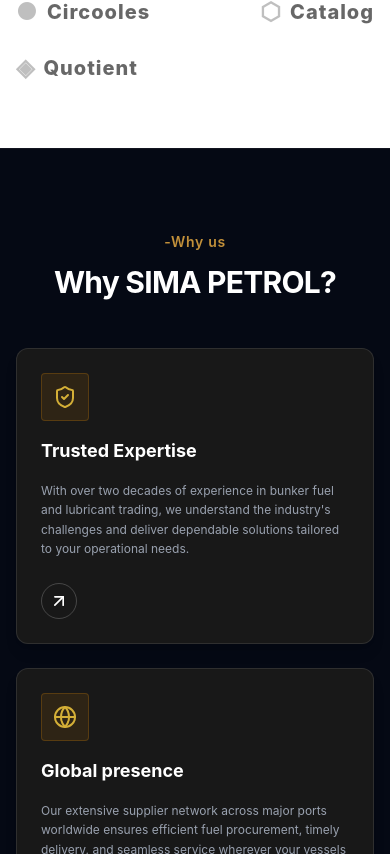
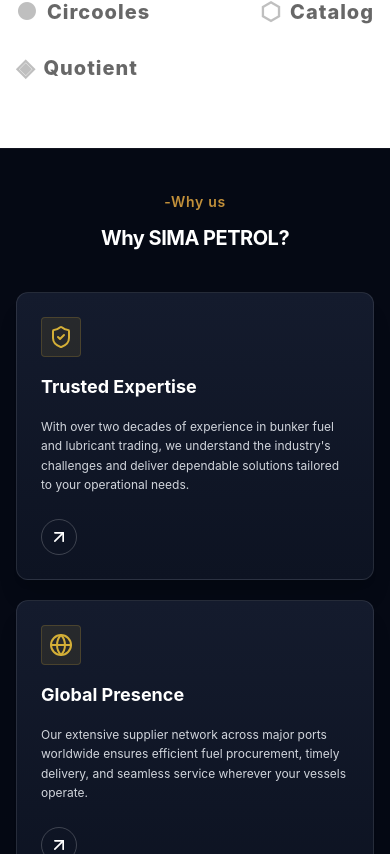
Before and after one commit to govind-anjana/sima_petrol, a React (Vite) app: page /about in a window 390 px wide. Shown: the part 5630-6484 px from the top of the page. Built offline with nearby package versions, Linux system fonts and the light colour scheme.

Commit message:
feat: Implement animated stat cards in BunkerTrading, enhance WhyUsSection with visibility effects, and update SupplySolutions header styles

```diff
--- a/src/pages/productAndServices/components/BunkerTrading.jsx
+++ b/src/pages/productAndServices/components/BunkerTrading.jsx
@@ -1,12 +1,96 @@
-import React from "react";
+import React, { useState, useEffect, useRef } from "react";
 import { Fuel, Shield, Award, Compass, Layers } from "lucide-react";
 
+const AnimatedStatCard = ({ number, suffix = "", label, rawValue, index }) => {
+  const [count, setCount] = useState(0);
+  const [isVisible, setIsVisible] = useState(false);
+  const cardRef = useRef(null);
+
+  useEffect(() => {
+    const observer = new IntersectionObserver(
+      ([entry]) => {
+        if (entry.isIntersecting) {
+          setIsVisible(true);
+        }
+      },
+      { threshold: 0.3 }
+    );
+
+    if (cardRef.current) {
+      observer.observe(cardRef.current);
+    }
+
+    return () => observer.disconnect();
+  }, []);
+
+  useEffect(() => {
+    if (!isVisible || number === undefined) return;
+
+    const duration = 2000; // ms
+    const startTime = performance.now();
+
+    const animate = (currentTime) => {
+      const elapsed = currentTime - startTime;
+      const progress = Math.min(elapsed / duration, 1);
+      // Ease out cubic
+      const easeOutCubic = 1 - Math.pow(1 - progress, 3);
+
+      setCount(Math.floor(easeOutCubic * number));
+
+      if (progress < 1) {
+        requestAnimationFrame(animate);
+      } else {
+        setCount(number);
+      }
+    };
+
+    requestAnimationFrame(animate);
+  }, [isVisible, number]);
+
+  return (
+    <div
+      ref={cardRef}
+      style={{ transitionDelay: `${index * 120}ms` }}
+      className={`bg-transparent border border-white/10 rounded-sm p-6 sm:p-8 flex flex-col justify-center items-center text-center hover:border-[#D4AF37]/60 hover:bg-white/[0.02] transition-all duration-500 group ${
+        isVisible ? "opacity-100 translate-y-0" : "opacity-0 translate-y-8"
+      }`}
+    >
+      <div className="text-2xl sm:text-3xl md:text-4xl font-extrabold text-white mb-2 tracking-tight group-hover:text-[#D4AF37] transition-colors">
+        {number !== undefined ? `${count}${suffix}` : rawValue}
+      </div>
+      <div className="text-xs sm:text-sm text-gray-400 font-medium max-w-[160px] leading-snug">
+        {label}
+      </div>
+    </div>
+  );
+};
+
 const BunkerTrading = () => {
+  const [contentVisible, setContentVisible] = useState(false);
+  const contentRef = useRef(null);
+
+  useEffect(() => {
+    const observer = new IntersectionObserver(
+      ([entry]) => {
+        if (entry.isIntersecting) {
+          setContentVisible(true);
+        }
+      },
+      { threshold: 0.2 }
+    );
+
+    if (contentRef.current) {
+      observer.observe(contentRef.current);
+    }
+
+    return () => observer.disconnect();
+  }, []);
+
   const stats = [
-    { value: "120+", label: "Ports Across Major Hubs" },
-    { value: "22+", label: "Proven Industry Expertise" },
-    { value: "24/7", label: "Round The Clock Service" },
-    { value: "50+", label: "Worldwide Operational Reach" },
+    { number: 120, suffix: "+", label: "Ports Across Major Hubs" },
+    { number: 22, suffix: "+", label: "Proven Industry Expertise" },
+    { number: 24, suffix: "/7", label: "Round The Clock Service" },
+    { number: 50, suffix: "+", label: "Worldwide Operational Reach" },
   ];
 
   const fuelCards = [
@@ -48,17 +132,26 @@
   ];
 
   return (
-    <section className="bg-[#0A0F1D] py-16 md:py-24 text-white font-sans">
+    <section className="bg-[#0A0F1D] py-16 md:py-24 text-white font-sans overflow-hidden">
       <div className="max-w-7xl mx-auto px-4 sm:px-6 md:px-8">
         {/* Top Grid: Left content, Right 2x2 Stats */}
-        <div className="grid grid-cols-1 lg:grid-cols-12 gap-10 lg:gap-16 items-center mb-16">
+        <div
+          ref={contentRef}
+          className="grid grid-cols-1 lg:grid-cols-12 gap-10 lg:gap-16 items-center mb-16"
+        >
           {/* Left Column */}
-          <div className="lg:col-span-6 space-y-4">
+          <div
+            className={`lg:col-span-6 space-y-4 transition-all duration-700 ease-out ${
+              contentVisible
+                ? "opacity-100 translate-y-0"
+                : "opacity-0 translate-y-8"
+            }`}
+          >
             <span className="text-[#C2903A] text-sm md:text-lg font-semibold tracking-wider uppercase">
               BUNKER TRADING
             </span>
 
-            <h2 className="text-xl sm:text-2xl md:text-3xl font-bold leading-tight text-white">
+            <h2 className="text-xl sm:text-2xl md:text-3xl lg:text-4xl font-bold tracking-tight text-white">
               Reliable Fuel Solutions for Every Voyage
             </h2>
 
@@ -74,20 +167,17 @@
             </div>
           </div>
 
-          {/* Right Column: 2x2 Stats Grid matching Figma */}
+          {/* Right Column: 2x2 Stats Grid with Animated Countdown */}
           <div className="lg:col-span-6 grid grid-cols-2 gap-4">
             {stats.map((stat, idx) => (
-              <div
+              <AnimatedStatCard
                 key={idx}
-                className="bg-transparent border border-white/10 rounded-sm p-6 sm:p-8 flex flex-col justify-center items-center text-center hover:border-[#D4AF37]/50 transition-colors"
-              >
-                <div className="text-2xl sm:text-3xl md:text-4xl font-extrabold text-white mb-2 tracking-tight">
-                  {stat.value}
-                </div>
-                <div className="text-xs sm:text-sm text-gray-400 font-medium max-w-[160px] leading-snug">
-                  {stat.label}
-                </div>
-              </div>
+                index={idx}
+                number={stat.number}
+                suffix={stat.suffix}
+                label={stat.label}
+                rawValue={stat.rawValue}
+              />
             ))}
           </div>
         </div>
@@ -99,16 +189,21 @@
             return (
               <div
                 key={index}
-                className="bg-white text-gray-900 rounded-sm p-4 shadow-lg flex flex-col justify-between h-44 hover:shadow-2xl hover:-translate-y-1 transition-all duration-200 group border border-gray-100"
+                style={{ transitionDelay: `${index * 100}ms` }}
+                className={`bg-white text-gray-900 rounded-sm p-4 shadow-lg flex flex-col justify-between h-44 hover:shadow-2xl hover:-translate-y-1.5 transition-all duration-500 group border border-gray-100 ${
+                  contentVisible
+                    ? "opacity-100 translate-y-0"
+                    : "opacity-0 translate-y-10"
+                }`}
               >
                 <div>
                   {/* Icon box at top left */}
-                  <div className="w-8 h-8 rounded bg-amber-500/10 border border-amber-500/30 flex items-center justify-center text-amber-600 mb-3">
+                  <div className="w-8 h-8 rounded bg-amber-500/10 border border-amber-500/30 flex items-center justify-center text-amber-600 mb-3 group-hover:scale-110 group-hover:bg-amber-500/20 transition-all">
                     <IconComp className="w-4 h-4 text-amber-600" />
                   </div>
 
                   {/* Title Code & Subtitle */}
-                  <div className="text-xl font-bold text-[#0F172A]">
+                  <div className="text-xl font-bold text-[#0F172A] group-hover:text-[#C2903A] transition-colors">
                     {card.code}
                   </div>
                   <div className="text-[12px] text-[#475569] font-normal mt-1">
@@ -118,7 +213,7 @@
 
                 {/* Bottom spec bar matching Figma design */}
                 <div className="mt-4 pt-2 border-t border-gray-100 flex items-center justify-between text-[10px] font-bold text-gray-500">
-                  <span className="uppercase  text-gray-400">
+                  <span className="uppercase text-gray-400">
                     {card.specLabel}
                   </span>
                   <span className="text-amber-600 font-extrabold">
--- a/src/pages/productAndServices/components/SupplySolutions.jsx
+++ b/src/pages/productAndServices/components/SupplySolutions.jsx
@@ -12,7 +12,7 @@
             SUPPLY SOLUTIONS
           </span>
 
-          <h2 className="text-2xl sm:text-3xl md:text-4xl font-extrabold text-[#020617]   leading-tight">
+          <h2 className="text-xl sm:text-2xl md:text-3xl lg:text-4xl font-bold tracking-tight ">
             Flexible Procurement Options Worldwide
           </h2>
 
--- a/src/pages/productAndServices/components/WhyUsSection.jsx
+++ b/src/pages/productAndServices/components/WhyUsSection.jsx
@@ -1,78 +1,142 @@
-import React from 'react';
-import { ShieldCheck, Globe, Settings, Headphones, ArrowUpRight } from 'lucide-react';
+import React, { useState, useEffect, useRef } from "react";
+import {
+  ShieldCheck,
+  Globe,
+  Settings,
+  Headphones,
+  ArrowUpRight,
+} from "lucide-react";
+
+const WhyUsCard = ({ item, index }) => {
+  const [isVisible, setIsVisible] = useState(false);
+  const cardRef = useRef(null);
+
+  useEffect(() => {
+    const observer = new IntersectionObserver(
+      ([entry]) => {
+        if (entry.isIntersecting) {
+          setIsVisible(true);
+        }
+      },
+      { threshold: 0.2 },
+    );
+
+    if (cardRef.current) {
+      observer.observe(cardRef.current);
+    }
+
+    return () => observer.disconnect();
+  }, []);
+
+  return (
+    <div
+      ref={cardRef}
+      style={{
+        transitionDelay: `${index * 150}ms`,
+      }}
+      className={`bg-gradient-to-b from-[#141B2D] to-[#0D1322] border border-white/10 hover:border-[#D4AF37]/50 rounded-xl p-6 sm:p-5 flex flex-col justify-between hover:bg-[#111A30] shadow-xl hover:shadow-[#D4AF37]/10 transition-all duration-500 ease-out group cursor-pointer ${
+        isVisible ? "opacity-100 translate-y-0" : "opacity-0 translate-y-10"
+      } hover:-translate-y-2`}
+    >
+      <div className="space-y-4 sm:space-y-5">
+        {/* Icon Container */}
+        <div className="w-10 h-10 sm:w-12 sm:h-12 rounded-sm bg-[#D4AF37]/10 border border-[#D4AF37]/20 flex items-center justify-center group-hover:scale-110 group-hover:bg-[#D4AF37]/20 group-hover:border-[#D4AF37]/40 transition-all duration-300">
+          {item.icon}
+        </div>
+
+        {/* Title */}
+        <h3 className="text-lg sm:text-xl font-bold text-white group-hover:text-[#D4AF37] transition-colors duration-300">
+          {item.title}
+        </h3>
+
+        {/* Description */}
+        <p className="text-xs sm:text-sm text-gray-300 leading-relaxed group-hover:text-gray-200 transition-colors duration-300">
+          {item.description}
+        </p>
+      </div>
+
+      {/* Bottom Action Icon Badge */}
+      <div className="pt-6 sm:pt-8 flex justify-start">
+        <div className="w-9 h-9 sm:w-10 sm:h-10 rounded-full border border-white/20 group-hover:border-[#D4AF37] group-hover:bg-[#D4AF37] group-hover:text-gray-950 flex items-center justify-center text-white transition-all duration-300 group-hover:rotate-45">
+          <ArrowUpRight className="w-5 h-5" />
+        </div>
+      </div>
+    </div>
+  );
+};
 
 const WhyUsSection = () => {
+  const [headerVisible, setHeaderVisible] = useState(false);
+  const headerRef = useRef(null);
+
+  useEffect(() => {
+    const observer = new IntersectionObserver(
+      ([entry]) => {
+        if (entry.isIntersecting) {
+          setHeaderVisible(true);
+        }
+      },
+      { threshold: 0.2 },
+    );
+
+    if (headerRef.current) {
+      observer.observe(headerRef.current);
+    }
+
+    return () => observer.disconnect();
+  }, []);
+
   const features = [
     {
-      icon: <ShieldCheck className="w-6 h-6 text-[#D4AF37]" />,
-      title: 'Trusted Expertise',
+      icon: <ShieldCheck className="w-6 h-6 sm:w-7 sm:h-7 text-[#D4AF37]" />,
+      title: "Trusted Expertise",
       description:
         "With over two decades of experience in bunker fuel and lubricant trading, we understand the industry's challenges and deliver dependable solutions tailored to your operational needs.",
     },
     {
-      icon: <Globe className="w-6 h-6 text-[#D4AF37]" />,
-      title: 'Global presence',
+      icon: <Globe className="w-6 h-6 sm:w-7 sm:h-7 text-[#D4AF37]" />,
+      title: "Global Presence",
       description:
-        'Our extensive supplier network across major ports worldwide ensures efficient fuel procurement, timely delivery, and seamless service wherever your vessels operate.',
+        "Our extensive supplier network across major ports worldwide ensures efficient fuel procurement, timely delivery, and seamless service wherever your vessels operate.",
     },
     {
-      icon: <Settings className="w-6 h-6 text-[#D4AF37]" />,
-      title: 'Competitive Advantage',
+      icon: <Settings className="w-6 h-6 sm:w-7 sm:h-7 text-[#D4AF37]" />,
+      title: "Competitive Advantage",
       description:
-        'Leveraging strong market relationships, we provide competitive pricing, transparent transactions, and value-driven procurement solutions.',
+        "Leveraging strong market relationships, we provide competitive pricing, transparent transactions, and value-driven procurement solutions.",
     },
     {
-      icon: <Headphones className="w-6 h-6 text-[#D4AF37]" />,
-      title: 'Reliable Support',
+      icon: <Headphones className="w-6 h-6 sm:w-7 sm:h-7 text-[#D4AF37]" />,
+      title: "Reliable Support",
       description:
-        'Available 24/7, our dedicated team provides fast response, operational assistance, and continuous support to keep your maritime operations running smoothly.',
+        "Available 24/7, our dedicated team provides fast response, operational assistance, and continuous support to keep your maritime operations running smoothly.",
     },
   ];
 
   return (
-    <section className="bg-[#050914] text-white py-20 px-4 md:px-8 border-t border-white/5 font-sans relative">
-      <div className="max-w-7xl mx-auto space-y-12">
+    <section className="bg-[#050914] text-white py-10 sm:py-24 px-4 sm:px-6 lg:px-8 border-t border-white/5 font-sans relative overflow-hidden">
+      <div className="max-w-7xl mx-auto space-y-10 sm:space-y-14">
         {/* Section Header */}
-        <div className="text-center space-y-3">
-          <div className="inline-flex items-center gap-2 text-sm md:text-lg font-semibold tracking-wider text-[#C2903A] ">
+        <div
+          ref={headerRef}
+          className={`text-center space-y-3 transition-all duration-700 ease-out ${
+            headerVisible
+              ? "opacity-100 translate-y-0"
+              : "opacity-0 translate-y-6"
+          }`}
+        >
+          <div className="inline-flex items-center gap-2 text-sm sm:text-base md:text-lg font-semibold tracking-wider text-[#C2903A]">
             <span>-Why us</span>
           </div>
-          <h2 className="text-3xl md:text-4xl font-bold tracking-tight text-white">
+          <h2 className="text-xl sm:text-2xl md:text-3xl lg:text-4xl font-bold tracking-tight text-white">
             Why SIMA PETROL?
           </h2>
         </div>
 
         {/* 4 Feature Cards Grid */}
-        <div className="grid grid-cols-1 sm:grid-cols-2 lg:grid-cols-4 gap-6">
+        <div className="grid grid-cols-1 sm:grid-cols-2 lg:grid-cols-4 gap-5 sm:gap-6 lg:gap-8">
           {features.map((item, idx) => (
-            <div
-              key={idx}
-              className="bg-[#181818] border border-white/10 hover:border-amber-500/40 rounded-xl p-6 flex flex-col justify-between hover:bg-[#0D1527] transition-all group duration-300 shadow-lg"
-            >
-              <div className="space-y-4">
-                {/* Icon Container */}
-                <div className="w-12 h-12 rounded-sm bg-amber-500/10 border border-amber-500/20 flex items-center justify-center group-hover:scale-110 transition-transform">
-                  {item.icon}
-                </div>
-
-                {/* Title */}
-                <h3 className="text-lg font-bold text-white group-hover:text-[#D4AF37] transition-colors">
-                  {item.title}
-                </h3>
-
-                {/* Description */}
-                <p className="text-xs md:text-sm text-gray-400 leading-relaxed">
-                  {item.description}
-                </p>
-              </div>
-
-              {/* Bottom Action Icon Badge */}
-              <div className="pt-6 flex justify-start">
-                <div className="w-9 h-9 rounded-full border border-white/20 group-hover:border-amber-400 group-hover:bg-amber-400 group-hover:text-gray-900 flex items-center justify-center text-white transition-all">
-                  <ArrowUpRight className="w-5 h-5" />
-                </div>
-              </div>
-            </div>
+            <WhyUsCard key={idx} item={item} index={idx} />
           ))}
         </div>
       </div>
```
